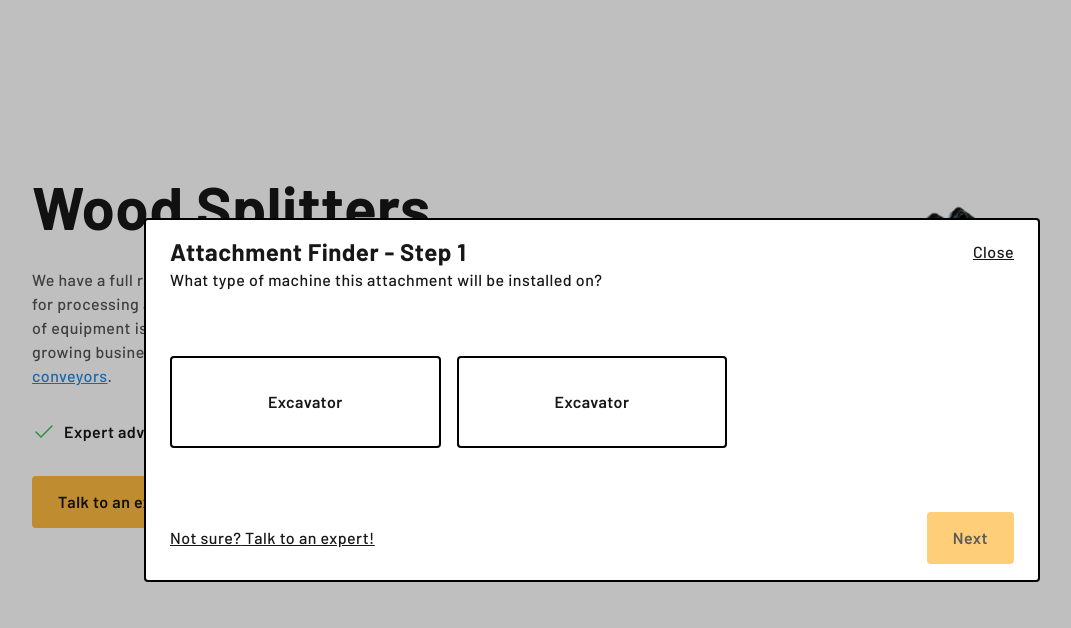
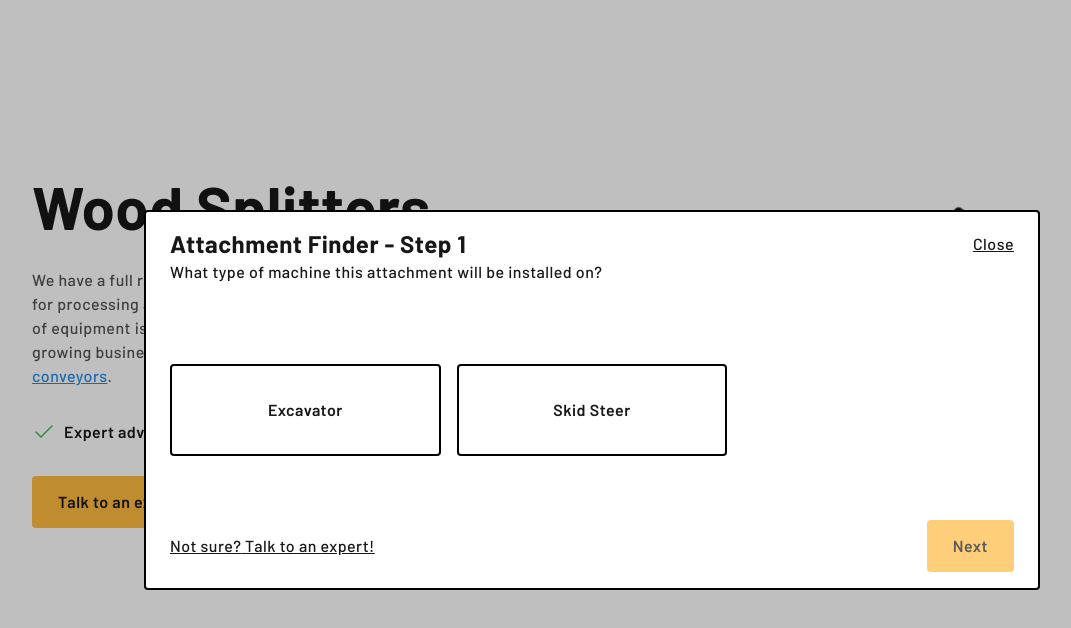
Before and after one commit to rubensrojas/mp-attachment-configurator, a Next.js app: page / in a window 1280 px wide. Both pictures are taken after a click on the button "Attachment Finder". Shown: the top 628 px of the page, without its empty margins (48-1119 px from the left). Built offline with nearby package versions, Linux system fonts and the light colour scheme.

Commit message:
Adding icons and description to the OptionsButton

```diff
--- a/components/AttachmentsSelector/AttachmentOptionButton.tsx
+++ b/components/AttachmentsSelector/AttachmentOptionButton.tsx
@@ -8,16 +8,24 @@ const AttachmentOptionButton: React.FC<{
   onSelectOption: (option: string) => void;
 }> = ({ option, isSelected, onSelectOption }) => {
   return (
-    <div key={option.slug} className="flex flex-col gap-4">
+    <div key={option.slug} className="flex flex-col gap-4 ">
+      <div className="flex justify-center">{option.icon && option.icon}</div>
       <button
         className={twMerge(
-          "py-8 px-4 w-full block border-2 border-black rounded font-semibold leading-none text-base transition-colors ease-in-out duration-200 hover:bg-brand-yellow-light hover:border-brand-yellow-light",
-          isSelected && "bg-brand-yellow border-brand-yellow"
+          "py-8 px-4 w-full block border-2 border-black rounded font-semibold leading-none text-base transition-all ease-in-out duration-100 hover:bg-brand-yellow-light hover:border-brand-yellow-light",
+          isSelected &&
+            "bg-brand-yellow border-brand-yellow drop-shadow-brand-yellow"
         )}
         type="button"
         onClick={() => onSelectOption(option.slug)}
       >
         {option.name}
+        {option.description && (
+          <>
+            <br />
+            <span>{option.description}</span>
+          </>
+        )}
       </button>
     </div>
   );
--- a/components/AttachmentsSelector/AttachmentOptions.tsx
+++ b/components/AttachmentsSelector/AttachmentOptions.tsx
@@ -4,18 +4,13 @@ import { useState } from "react";
 import { twMerge } from "tailwind-merge";
 
 import AttachmentOptionButton from "./AttachmentOptionButton";
-
-type option = {
-  name: string;
-  slug: string;
-  icon?: React.ReactNode;
-};
+import { AttachmentOption } from "@/interfaces/IAttachmentOptions";
 
 const AttachmentOptions: React.FC<{
   step: number;
   title: string;
   subtitle?: string;
-  options: option[];
+  options: AttachmentOption[];
   currentOption?: string;
   nextStep: () => void;
   previousStep: () => void;
@@ -48,7 +43,7 @@ const AttachmentOptions: React.FC<{
           <p>{subtitle}</p>
         </div>
       </div>
-      <div className="grid grid-cols-1 sm:grid-cols-2 md:grid-cols-3 gap-4">
+      <div className="grid grid-cols-1 sm:grid-cols-2 md:grid-cols-3 gap-4 items-end">
         {options.map((option) => (
           <AttachmentOptionButton
             key={option.slug}
--- a/components/AttachmentsSelector/AttachmentsSelector.tsx
+++ b/components/AttachmentsSelector/AttachmentsSelector.tsx
@@ -1,72 +1,15 @@
 "use client";
-import { useState } from "react";
 
 // Components
 import Modal from "../Modal";
 import AttachmentOptions from "./AttachmentOptions";
-import { AttachmentOption } from "@/interfaces/IAttachmentOptions";
-
-const machines = [
-  {
-    name: "Excavator",
-    slug: "asdass11",
-  },
-  {
-    name: "Excavator",
-    slug: "asdasd",
-  },
-];
-
-const machineSizes = [
-  {
-    name: "Small",
-    slug: "small",
-  },
-  {
-    name: "Medium",
-    slug: "medium",
-  },
-  {
-    name: "Large",
-    slug: "large",
-  },
-];
-
-interface Step {
-  step: number;
-  title: string;
-  subtitle?: string;
-  options: AttachmentOption[];
-  currentOption?: string;
-}
+import useAttachmentsSelector from "./useAttachmentsSelector";
 
 const AttachmentsSelector: React.FC<{
   closeModal: () => void;
 }> = ({ closeModal }) => {
-  const [currentStep, setCurrentStep] = useState(0);
-
-  const steps: Step[] = [
-    {
-      step: 0,
-      title: "Attachment Finder - Step 1",
-      subtitle: "What type of machine this attachment will be installed on?",
-      options: machines,
-    },
-    {
-      step: 1,
-      title: "Attachment Finder - Step 2",
-      subtitle: "What type of machine this attachment will be installed on?",
-      options: machineSizes,
-    },
-  ];
-
-  const handleNextStep = () => {
-    if (currentStep < steps.length - 1) setCurrentStep(currentStep + 1);
-  };
-
-  const handlePreviousStep = () => {
-    if (currentStep > 0) setCurrentStep(currentStep - 1);
-  };
+  const { steps, currentStep, handleNextStep, handlePreviousStep } =
+    useAttachmentsSelector();
 
   return (
     <Modal closeModal={closeModal}>
--- /dev/null
+++ b/components/AttachmentsSelector/useAttachmentsSelector.tsx
@@ -0,0 +1,104 @@
+import { useState } from "react";
+import { AttachmentOption } from "@/interfaces/IAttachmentOptions";
+import Image from "next/image";
+
+const machines = [
+  {
+    name: "Excavator",
+    slug: "excavator",
+  },
+  {
+    name: "Skid Steer",
+    slug: "skid-steer",
+  },
+];
+
+const machineSizes = [
+  {
+    name: "Small",
+    description: "(Up to 10,000 lbs)",
+    slug: "small",
+    icon: (
+      <Image
+        src="/machine-icons/skidSteer.svg"
+        alt="Skid steer"
+        width={100}
+        height={100}
+      />
+    ),
+  },
+  {
+    name: "Medium",
+    description: "(Between 10,000 and 20,000 lbs)",
+    slug: "medium",
+    icon: (
+      <Image
+        src="/machine-icons/skidSteer.svg"
+        alt="Skid steer"
+        width={130}
+        height={130}
+      />
+    ),
+  },
+  {
+    name: "Large",
+    description: "(Between 20,000 and 40,000 lbs)",
+    slug: "large",
+    icon: (
+      <Image
+        src="/machine-icons/skidSteer.svg"
+        alt="Skid steer"
+        width={180}
+        height={180}
+      />
+    ),
+  },
+];
+
+const mockSteps: Step[] = [
+  {
+    step: 0,
+    title: "Attachment Finder - Step 1",
+    subtitle: "What type of machine this attachment will be installed on?",
+    options: machines,
+    selectedOption: null,
+  },
+  {
+    step: 1,
+    title: "Attachment Finder - Step 2",
+    subtitle: "What type of machine this attachment will be installed on?",
+    options: machineSizes,
+    selectedOption: null,
+  },
+];
+
+interface Step {
+  step: number;
+  title: string;
+  subtitle?: string;
+  options: AttachmentOption[];
+  currentOption?: string;
+  selectedOption: string | null;
+}
+
+const useAttachmentsSelector = () => {
+  const [currentStep, setCurrentStep] = useState(0);
+  const [steps, setSteps] = useState<Step[]>(mockSteps);
+
+  const handleNextStep = () => {
+    if (currentStep < steps.length - 1) setCurrentStep(currentStep + 1);
+  };
+
+  const handlePreviousStep = () => {
+    if (currentStep > 0) setCurrentStep(currentStep - 1);
+  };
+
+  return {
+    steps,
+    currentStep,
+    handleNextStep,
+    handlePreviousStep,
+  };
+};
+
+export default useAttachmentsSelector;
--- a/interfaces/IAttachmentOptions.ts
+++ b/interfaces/IAttachmentOptions.ts
@@ -1,5 +1,6 @@
 export type AttachmentOption = {
   name: string;
+  description?: string;
   slug: string;
   icon?: React.ReactNode;
 };
--- a/tailwind.config.js
+++ b/tailwind.config.js
@@ -19,6 +19,9 @@ module.exports = {
         "brand-yellow-light": "#ffce66",
         "light-gray": "#525351",
       },
+      dropShadow: {
+        "brand-yellow": "0px 0px 10px #ffba3f",
+      },
     },
   },
   plugins: [],
```
Also changed, not shown: public/machine-icons/skidSteer.svg (added).
